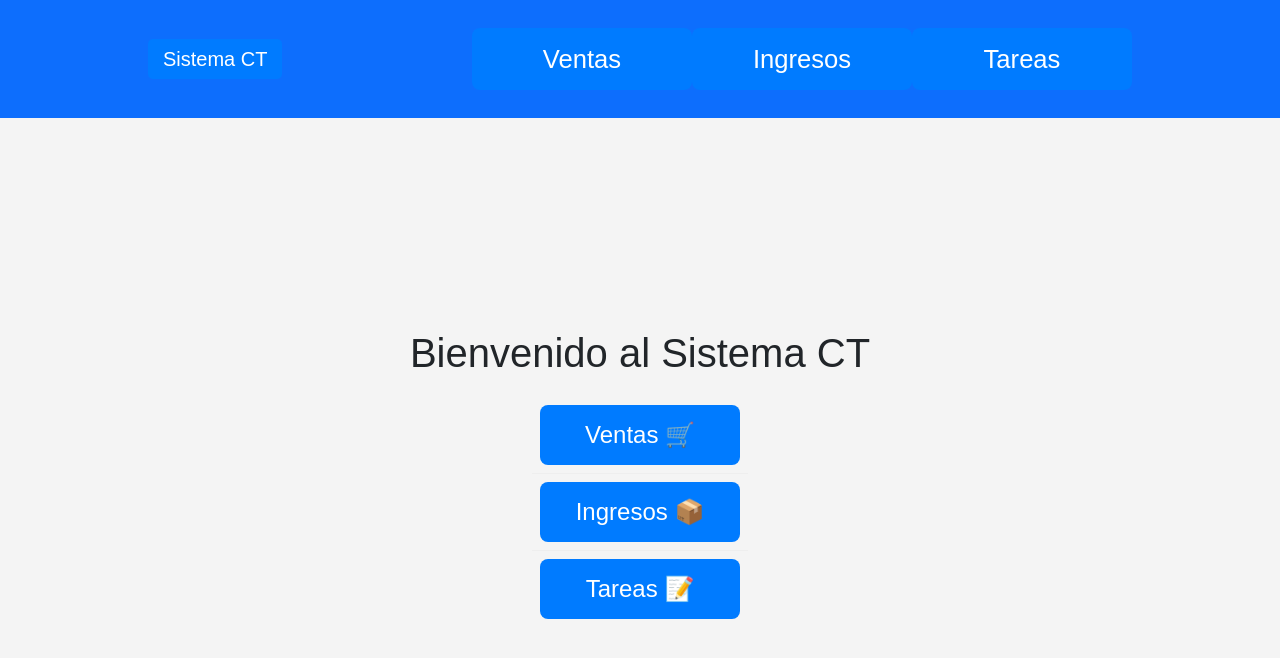
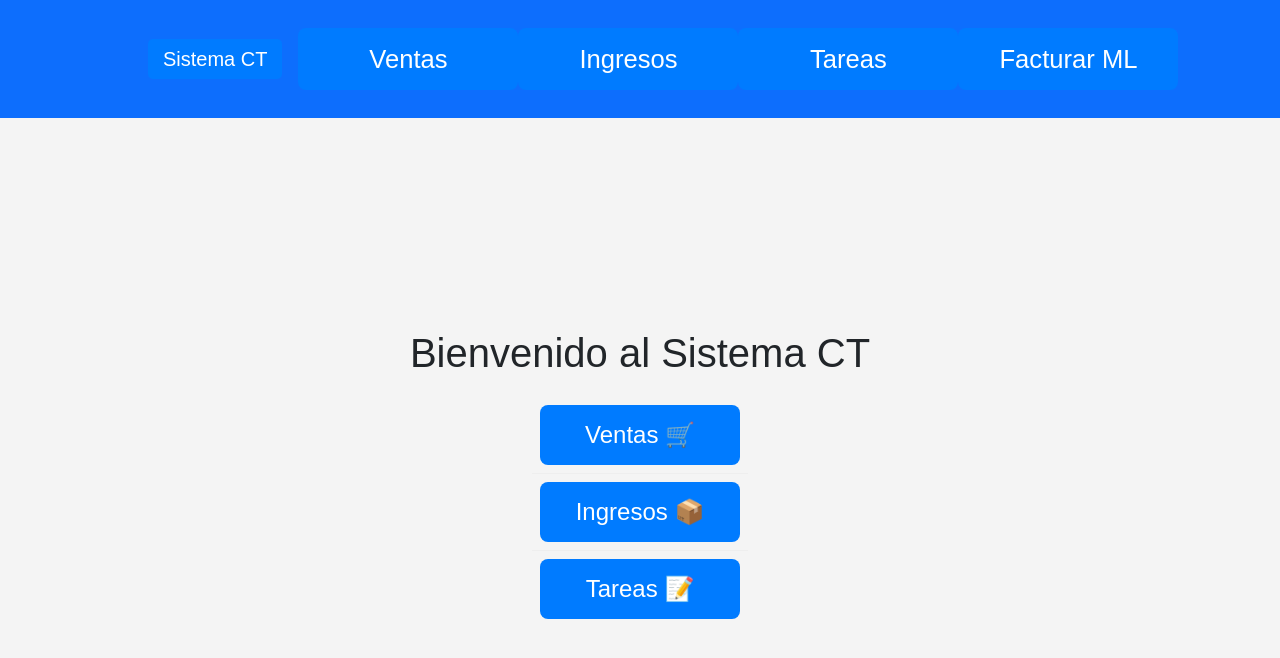
Before and after one commit to franGiannico/ctsistem1, a React (Vite) app: page / in a window 1280 px wide. Shown: the top 658 px of the page. Built offline with nearby package versions, Linux system fonts and the light colour scheme.

Commit message:
agregado de boton de navegacion facturacion

```diff
--- a/src/components/Header.jsx
+++ b/src/components/Header.jsx
@@ -15,6 +15,7 @@ const Header = () => {
                         <Nav.Link as={Link} to="/ventas">Ventas</Nav.Link>
                         <Nav.Link as={Link} to="/ingresos">Ingresos</Nav.Link>
                         <Nav.Link as={Link} to="/tareas">Tareas</Nav.Link>
+                        <Nav.Link as={Link} to="/facturar-ml">Facturar ML</Nav.Link>
                     </Nav>
                 </Navbar.Collapse>
             </Container>
```
